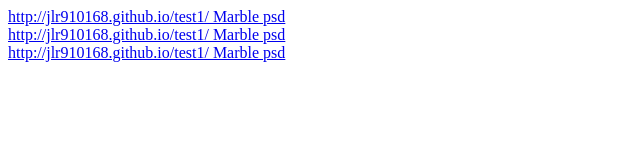
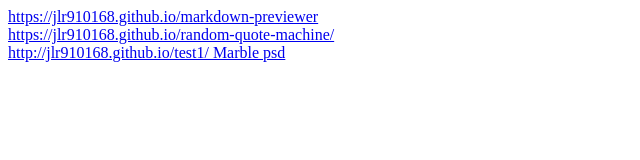
Before and after one commit to jlr910168/jlr910168.github.io, a plain HTML site: page index.html in a window 1280 px wide. Shown: the whole page, without its empty margins (0-640 px from the left). Drawn offline with Linux system fonts and the light colour scheme.

Commit message:
fix wrong links

```diff
--- a/index.html
+++ b/index.html
@@ -5,8 +5,8 @@
 	<title>Document</title>
 </head>
 <body>
-	<a href="https://jlr910168.github.io/markdown-previewer/" rel>http://jlr910168.github.io/test1/ Marble psd</a><br>
-	<a href="https://jlr910168.github.io/random-quote-machine/" rel>http://jlr910168.github.io/test1/ Marble psd</a><br>
+	<a href="https://jlr910168.github.io/markdown-previewer/" rel>https://jlr910168.github.io/markdown-previewer</a><br>
+	<a href="https://jlr910168.github.io/random-quote-machine/" rel>https://jlr910168.github.io/random-quote-machine/</a><br>
 	<a href="http://jlr910168.github.io/test1/" rel>http://jlr910168.github.io/test1/ Marble psd</a>
 </body>
 </html>
```
